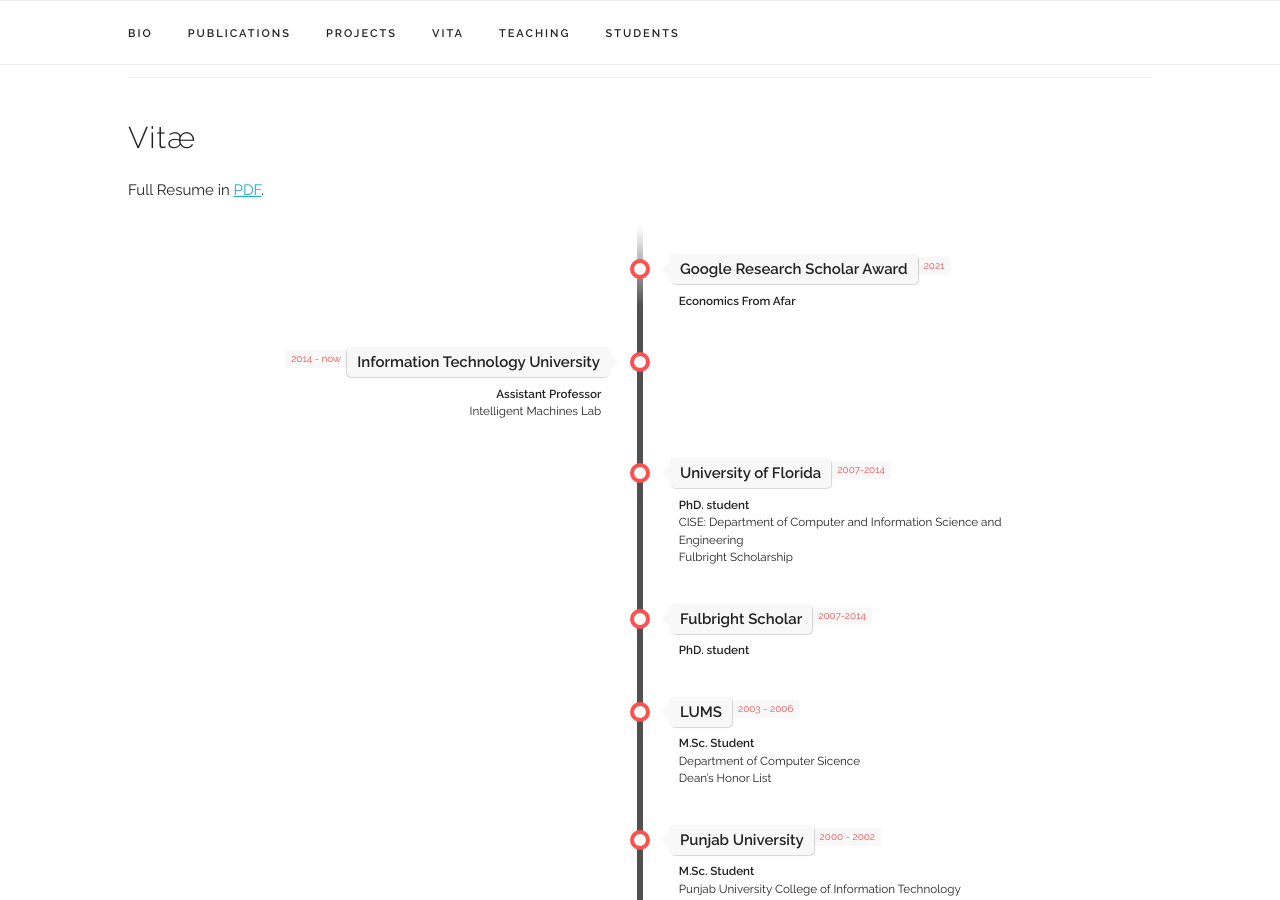
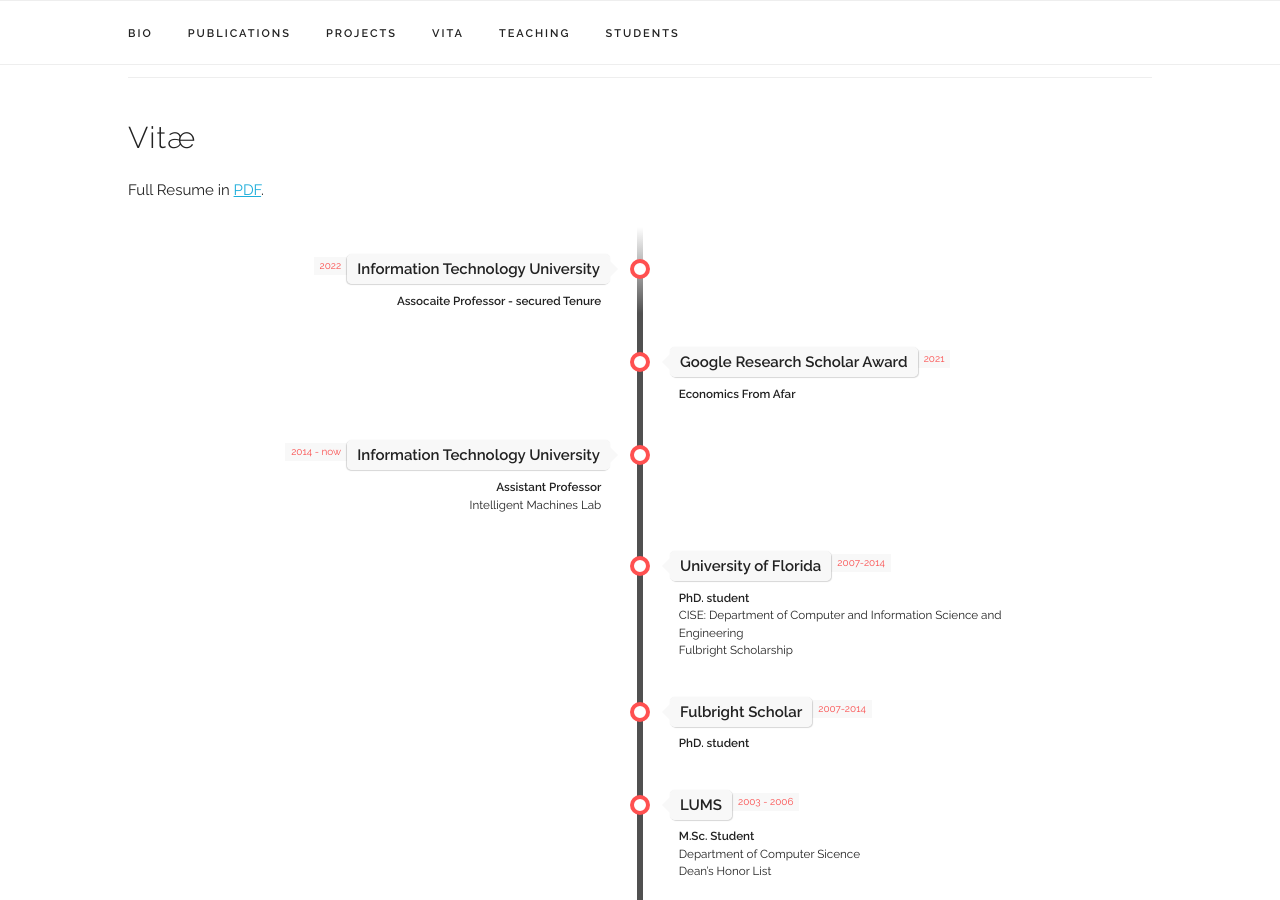
Before and after one commit to mohsenali/mohsenali.github.io, a Jekyll site: the page built from index.html, in a window 1280 px wide and 900 px high, scrolled down 2667 px. Built offline with Jekyll 4.4.1, drawn with Linux system fonts in a browser that asks for light colours; some web fonts are replaced.

Commit message:
added Associate and Tenure

```diff
--- a/_data/experience.yaml
+++ b/_data/experience.yaml
@@ -1,4 +1,10 @@
 experiences:
+- place: "Information Technology University"
+  time: "2022"
+  title: "Assocaite Professor - secured Tenure"
+  subtitle: " "
+  category: "work"
+
 - place: "Google Research Scholar Award"
   time: "2021"
   title: "Economics From Afar"
```
